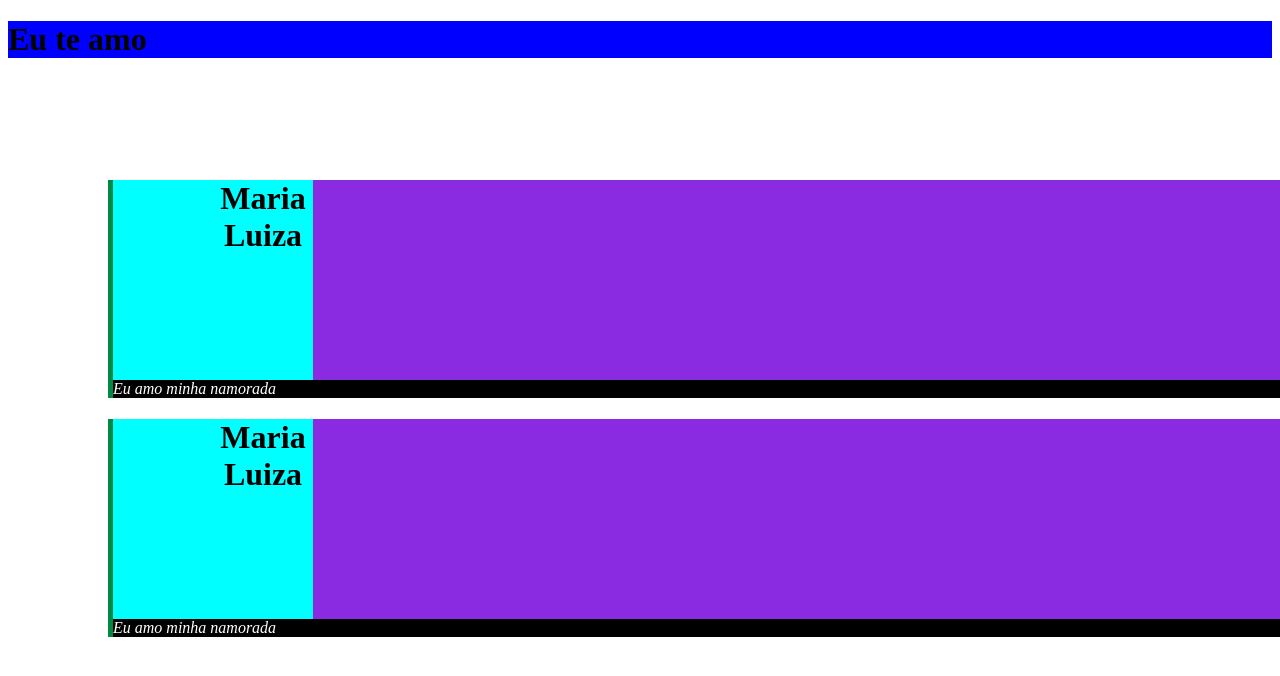
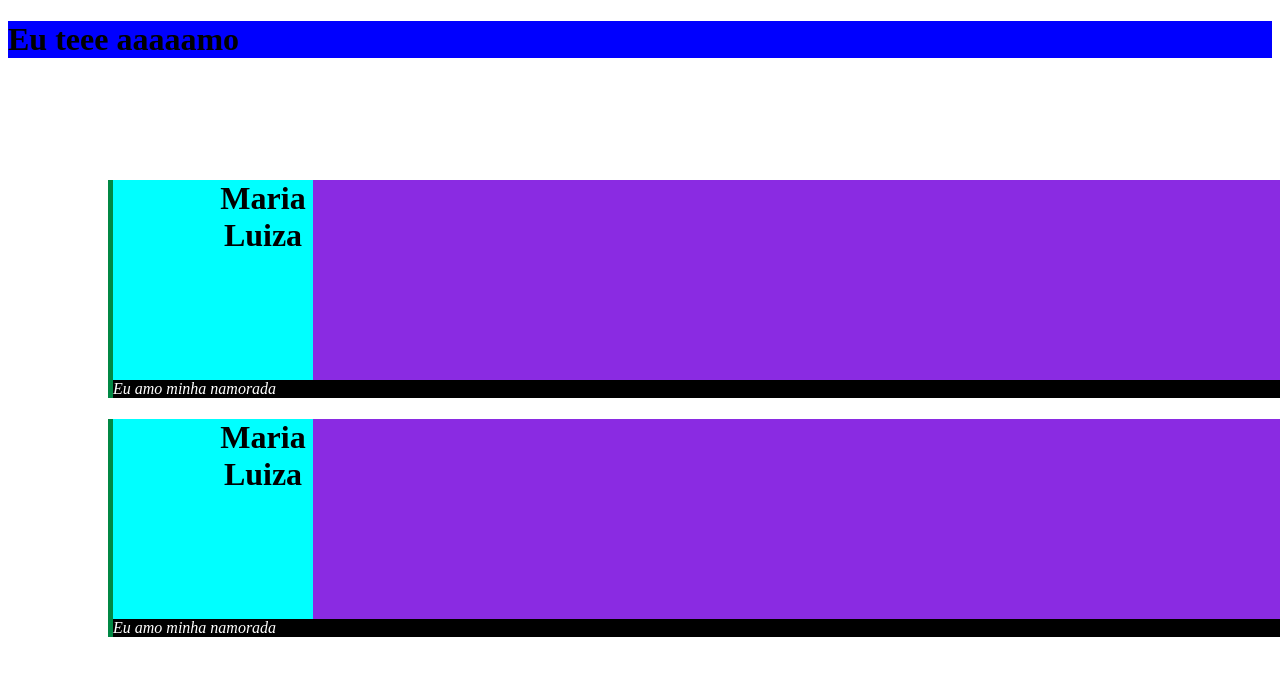
Before and after one commit to PedroJoseCamara/Aprendizado_.CSS, a plain HTML site: page index.html in a window 1280 px wide. Shown: the top 676 px of the page. Drawn offline with Linux system fonts and the light colour scheme.

Commit message:
Aprendizado._CSS

```diff
--- a/index.html
+++ b/index.html
@@ -11,7 +11,7 @@
         </head>
         <body>
             <div>
-                <h1 style="background-color: blue;">Eu te amo </h1> <!-- Outra forma que conseguimos alterar é comentando na prórpira TAG mesmo a alteração da cor ou algo do tipo -->
+                <h1 style="background-color: blue;">Eu teee  aaaaamo </h1> <!-- Outra forma que conseguimos alterar é comentando na prórpira TAG mesmo a alteração da cor ou algo do tipo -->
             </div>
             <div class="container"> <!-- Ao colocar a class"container" logo apos o div, aquilo fará com que a máquina entende que tudo que for escrito lá fará parte do container ou seja, se colocar no CSS para alterar o container de uma determinada cor, aquela cor ficará idenitca para todas as linhas abaixo dele -->
                 <h1 class="titulos"> Maria Luiza</h1> <!-- Sempre que definir uma class, todas os itens com classes iguais ficarma da cor selecionada, cor ou alteração na class -->
```
